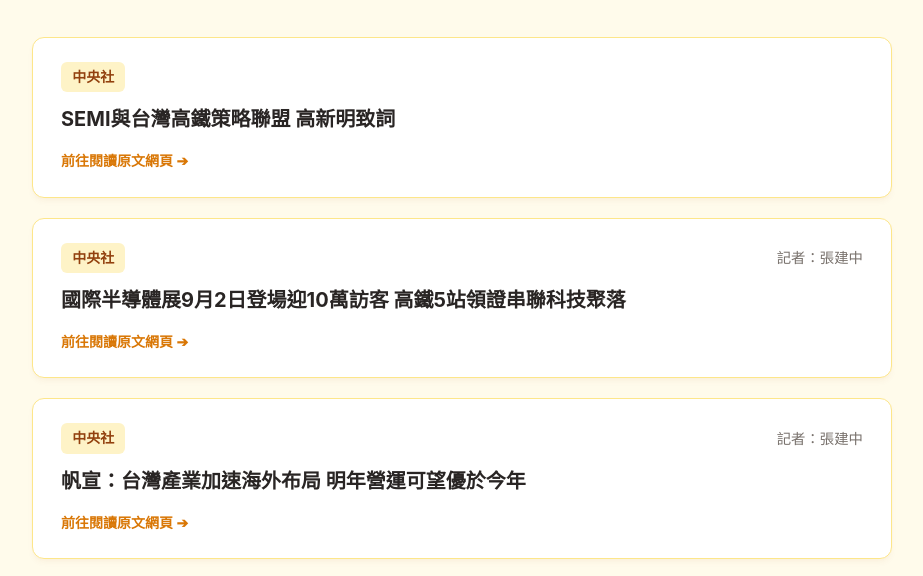
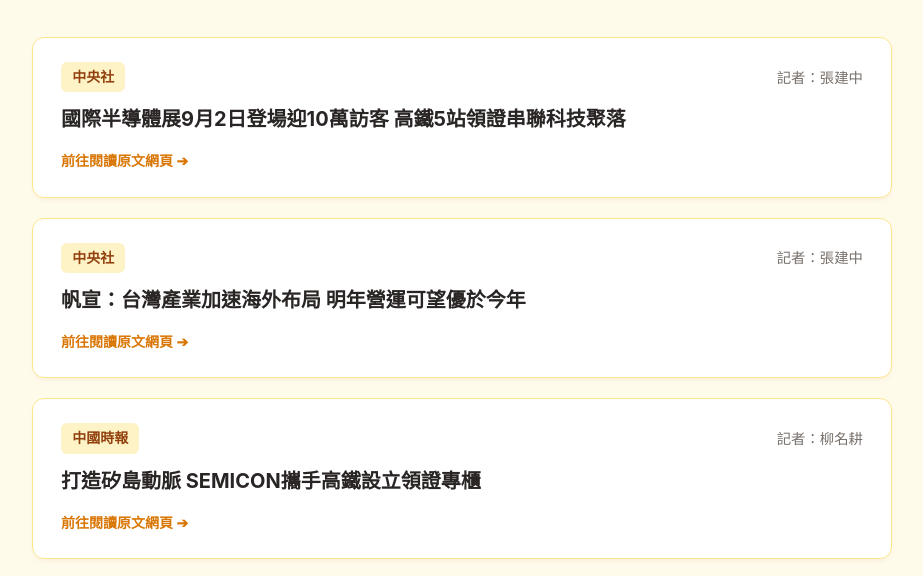
Before and after one commit to Trend-H/SEMI260825, a plain HTML site: page index.html in a window 1280 px wide. Shown: the part 185-761 px from the top of the page, without its empty margins (178-1101 px from the left). Drawn offline with Linux system fonts and the light colour scheme.

Commit message:
Add files via upload

```diff
--- a/index.html
+++ b/index.html
@@ -158,68 +158,61 @@
       {
         id: 1,
         media: "中央社",
-        reporter: "",
-        title: "SEMI與台灣高鐵策略聯盟 高新明致詞",
-        url: "https://tw.news.yahoo.com/semi%E8%88%87%E5%8F%B0%E7%81%A3%E9%AB%98%E9%90%B5%E7%AD%96%E7%95%A5%E8%81%AF%E7%9B%9F-%E9%AB%98%E6%96%B0%E6%98%8E%E8%87%B4%E8%A9%9E-%E5%9C%96-064009327.html"
-      },
-      {
-        id: 2,
-        media: "中央社",
         reporter: "張建中",
         title: "國際半導體展9月2日登場迎10萬訪客 高鐵5站領證串聯科技聚落",
         url: "https://money.udn.com/money/story/5612/9713425"
       },
       {
-        id: 3,
+        id: 2,
         media: "中央社",
         reporter: "張建中",
         title: "帆宣：台灣產業加速海外布局 明年營運可望優於今年",
         url: "https://www.cna.com.tw/news/afe/202608250237.aspx"
       },
       {
-        id: 4,
-        media: "工商時報",
+        id: 3,
+        media: "中國時報",
         reporter: "柳名耕",
         title: "打造矽島動脈 SEMICON攜手高鐵設立領證專櫃",
         url: "https://www.chinatimes.com/realtimenews/20260825002932-260410?chdtv"
       },
       {
-        id: 5,
+        id: 4,
         media: "經濟日報",
         reporter: "朱子呈",
         title: "SEMICON Taiwan攜手高鐵 展期加密班次、五大站可現場領證",
         url: "https://udn.com/news/amp/story/7240/9712941"
       },
       {
-        id: 6,
+        id: 5,
         media: "自由時報",
         reporter: "林薏茹",
         title: "SEMICON Taiwan攜手台灣高鐵 五大站點領證、展期加密班次迎10萬人",
         url: "https://ec.ltn.com.tw/article/breakingnews/5551601"
       },
       {
-        id: 7,
+        id: 6,
         media: "聯合報",
         reporter: "胡經周",
         title: "半導體產業協會攜手台灣高鐵 宣布半導體與交通設施跨域合作",
         url: "https://udn.com/news/story/7266/9713523?from=udn-ch1_breaknews-1-99-news"
       },
       {
-        id: 8,
+        id: 7,
         media: "新唐人",
         reporter: "",
         title: "美日韓擴建半導體聚落 台獨有生態系成全球典範",
         url: "https://www.ntdtv.com.tw/b5/20260825/video/410787.html?%E7%BE%8E%E6%97%A5%E9%9F%93%E6%93%B4%E5%BB%BA%E5%8D%8A%E5%B0%8E%E9%AB%94%E8%81%9A%E8%90%BD%20%E5%8F%B0%E7%8D%A8%E6%9C%89%E7%94%9F%E6%85%8B%E7%B3%BB%E6%88%90%E5%85%A8%E7%90%83%E5%85%B8%E7%AF%84"
       },
       {
-        id: 9,
+        id: 8,
         media: "知新聞",
         reporter: "克里夫",
         title: "SEMICON Taiwan宣布攜手台灣高鐵串聯矽島動脈 共構半導體產業未來",
         url: "https://www.knews.com.tw/news/1A2BB4F269C10671580AD62B6D0DA604"
       },
       {
-        id: 10,
+        id: 9,
         media: "知新聞",
         reporter: "",
         title: "串聯台灣半導體55兆產值！高鐵成矽島神經脈絡 敵人也換了",
```
